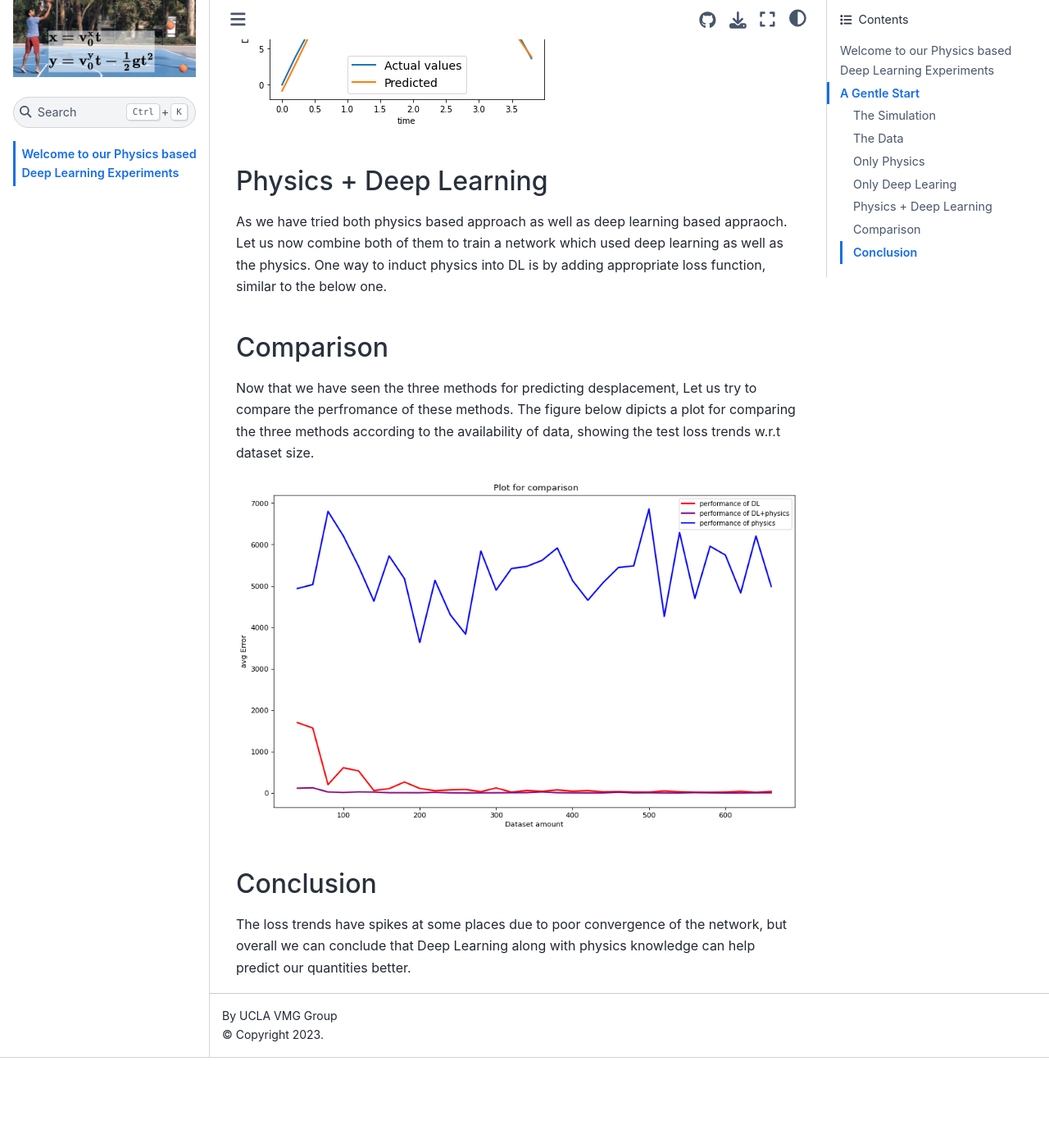
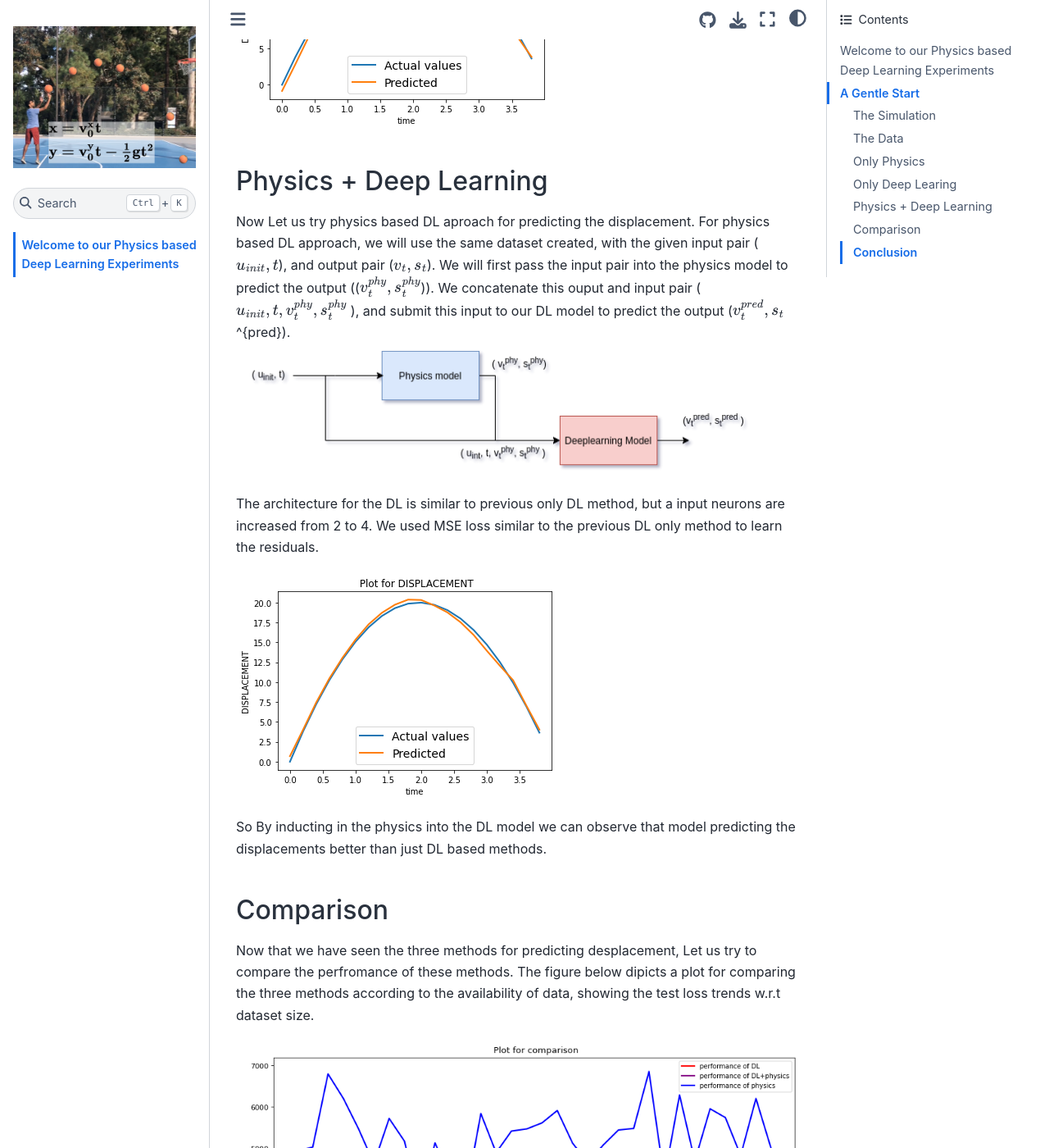
Before and after one commit to srinath2022/physics-based-DL, a Jupyter Book: the page built from intro.md, in a window 1280 px wide and 1400 px high, scrolled down 3523 px. Shown: the whole window at 82% size. Built offline with Jupyter Book 1.0.4 settings and Sphinx 7.4.7 and the Sphinx Book theme 1.1.4, drawn with Linux system fonts in a browser that asks for light colours; before the commit the page ends 4813 px from its top, so only the background shows below that.

Commit message:
added descriotion for DL + physics

```diff
--- a/intro.md
+++ b/intro.md
@@ -79,17 +79,23 @@ The following figure shows a typical trajectory predicted by physics vs the actu
 Now, we try to leverage our modern deep learning techniques to predict the quantities. We will use a simple MLP for the prediction. We start by defining the model and loss employed.
 
 We used a simple model with the folowing architecture.
-<!-- TO-DO -->
 
 The loss employed is the standard MSE loss.
 
 After training a few epochs, the loss converged. Using this trained model, we created the simulations and compared with ground truth as shown below.
 
-![onlydldisplacement](onlydldisplacement.png)
+![onlydldisplacement](dl_disp.png)
 
 ## Physics + Deep Learning
 
-As we have tried both physics based approach as well as deep learning based appraoch. Let us now combine both of them to train a network which used deep learning as well as the physics. One way to induct physics into DL is by adding appropriate loss function, similar to the below one.
+Now Let us try physics based DL aproach for predicting the displacement. For physics based DL approach, we will use the same dataset created, with the given input pair ($u_{init}, t$), and output pair ($ v_{t}, s_{t}$). We will first pass the input pair into the physics model to predict the output (($ v_{t}^{phy}, s_{t}^{phy}$)). We concatenate this ouput and input pair ( $u_{init}, t, v_{t}^{phy}, s_{t}^{phy}$ ), and submit this input to our DL model to predict the output  ($ v_{t}^{pred}, s_{t}$^{pred}).
+![blockDiagram](Physics_DL_drawio.png)
+
+ The architecture for the DL is similar to previous only DL method, but a input neurons are increased from 2 to 4. We used MSE loss similar to the previous DL only method to learn the residuals.
+
+![onlydldisplacement_DL_physics](dlphysics_disp.png)
+
+So By inducting in the physics into the DL model we can observe that model predicting the displacements better than just DL based methods.
 
 ## Comparison
 
```
Also changed, not shown: DL_displacement_only.png (added), DL_physics_displacemnet_only.png (added), Physics_DL_drawio.png (added), dl_disp.png (added), dlphysics_disp.png (added).
